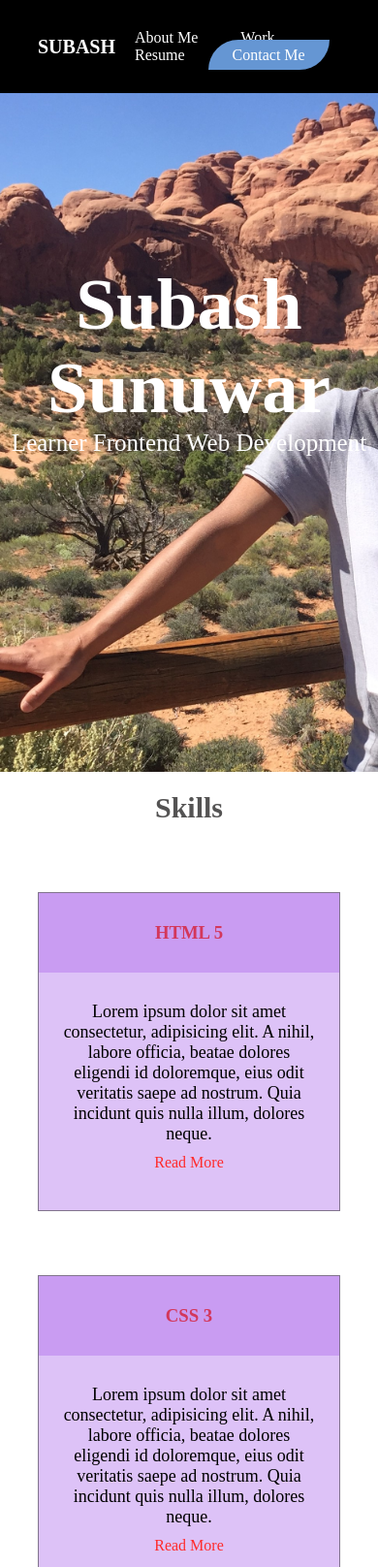
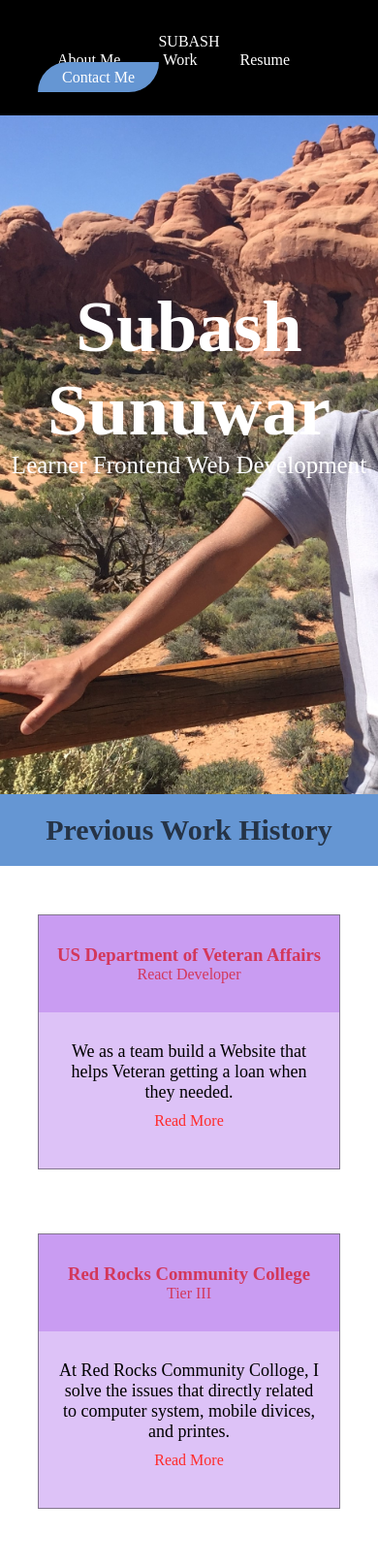
Before and after one commit to Subashsunar/Homework-2, a plain HTML site: page index.html in a window 390 px wide. Shown: the top 1616 px of the page at 97% size. Drawn offline with Linux system fonts and the light colour scheme; a web font is replaced by a local one.

Commit message:
Added contact-me.html and contact-me.css file and made nav link clickable.

```diff
--- /dev/null
+++ b/Assets/css/contact-me.css
@@ -0,0 +1,77 @@
+
+/* This styling is for Contact Me Page. */
+/* Google fonts for font style. CITE: https://fonts.google.com/ */
+@import url("https://fonts.googleapis.com/css2?family=DM+Serif+Text&display=swap");
+
+/* Selecting all page using universal selector (*). */
+* {
+box-sizing: border-box;
+margin: 0;
+padding: 0;
+}
+
+/* Styling a h2 from header section of the HTML. */
+.name-logo {
+transition: all 0.3s ease 0s;
+font-size: 20px;
+color: White;
+}
+
+/* This is the background of the page */
+header {
+background-color: black;
+display: flex;
+justify-content: space-between;
+align-items: center;
+padding: 30px 10%;
+}
+
+/* Added hever effect on span tag / logo */
+span:hover {
+color: #6596d3;
+}
+
+/* Styling a lists elements from header tag. */
+li,
+a {
+font-family: "DM Serif Text", serif;
+font-weight: 500;
+font-size: 16px;
+color: white;
+text-decoration: none;
+}
+
+/* This is the styling of the nav lists */
+.nav-lists {
+list-style: none;
+}
+
+.nav-lists li {
+display: inline-block;
+padding: 0 20px;
+}
+
+.nav-lists li a {
+transition: all 0.3s ease 0s;
+}
+
+.nav-lists li a:hover {
+color: #6596d3;
+}
+
+.contact-me {
+background-color: #6596d3;
+padding: 7px 25px;
+border: none;
+transition: all 0.3s ease 0s;
+border-radius: 40px 0 40px 0;
+}
+
+/* This interactive hover effect applies on Contact me link. */
+.contact-me:hover {
+background-color: #569aecab;
+}
+
+.contact-me:hover {
+background-color: #569aecab;
+}
--- a/Assets/css/style.css
+++ b/Assets/css/style.css
@@ -100,7 +100,7 @@ h1 {
   color: crimson;
 }
 
-/* This is teh heading of the main container */
+/* This is the heading of the main container. */
 .heading {
   text-align: center;
   font-size: 30px;
@@ -108,6 +108,10 @@ h1 {
   color: rgba(10, 9, 9, 0.699);
 }
 
+#work-history {
+  background-color: #6596d3;
+  height: auto;
+}
 /* This is the styling for row component. */
 .row {
   display: flex;
@@ -122,7 +126,7 @@ h1 {
   background-color: rgba(137, 43, 226, 0.288);
   border: 1px solid rgba(49, 46, 46, 0.527);
   margin-bottom: 50px;
-  transition: 0.1s;
+  /* transition: 0.1s; */
 }
 
 .card:hover {
@@ -131,6 +135,7 @@ h1 {
   border: 1px solid rgba(10, 70, 18, 0.658);
   margin-bottom: 50px;
   transition: 0.1s;
+  transition-delay: .1s;
 }
 
 .card-header {
@@ -143,6 +148,7 @@ h1 {
 .card-header:hover {
   background-color: rgba(43, 174, 226, 0.603);
   color: #2212fa9f;
+
 }
 
 .card-body {
@@ -164,11 +170,24 @@ h1 {
 }
 
 .card:hover {
-  transition: scale(1.05);
-  box-shadow: 0 0 40px -10px rgba(0, 0, 0, 0.25);
+  /* transition: scale(55); */
+  /* box-shadow: 0 0 40px -10px rgba(0, 0, 0, 0.644); */
 }
 
-/* Media qyery: for responsive effect on different diveces. */
+/* Media qyery: for responsive effect on different diveces.
+ This is for header and banner section of the HTML */
+
+@media screen and (max-width: 768px) {
+  header {
+    flex-direction: column;
+  }
+
+  .banner-section {
+    width: 100%;
+  }
+}
+
+/* These media query is for main section of the HTML */
 
 @media screen and (max-width: 900px) {
   .card {
--- a/index.html
+++ b/index.html
@@ -6,24 +6,27 @@
     <meta name="viewport" content="width=device-width, initial-scale=1.0" />
 
     <!-- This is my title of the page. -->
-    <title>Subash Sunuwar Portfolio</title>
+    <title>Subash Sunuwar | Portfolio</title>
+    <!-- CSS file link -->
     <link rel="stylesheet" href="./Assets/css/style.css" />
+    <!-- Contact Page link -->
+    <link href="contact-me.html">
   </head>
   <body>
     <!-- This is my header section with nav lists. -->
     <header>
       <h2 class="name-logo">
-        <span>SUBASH</span>
+        <a href="index.html"><span>SUBASH</span></a>
       </h2>
       <nav class="nav-lists">
         <li><a href="#">About Me</a></li>
-        <li><a href="#">Work</a></li>
-        <li><a href="#">Resume</a></li>
-        <a href="#" class="contact-me">Contact Me</a>
+        <li><a href="#work-history">Work</a></li>
+        <li><a href="/Assets/Resume/Resume.docx">Resume</a></li>
+        <a href="contact-me.html" class="contact-me">Contact Me</a>
       </nav>
     </header>
 
-    <!-- This is the banner section of teh page. -->
+    <!-- This is the banner section of the page. -->
     <section class="banner-section">
       <h1>
         <span>S</span><span>u</span><span>b</span><span>a</span><span>s</span
@@ -41,36 +44,32 @@
 
     <!-- This is the main page of the HTML  -->
     <main class="container">
-      <div class="heading">
-        <h2>Skills</h2>
+      <div class="heading" id="work-history">
+        <h2>Previous Work History</h2>
       </div>
 
       <!-- This is the parent component of all the cards  -->
       <article class="row">
         <div class="card">
           <div class="card-header">
-            <h3>HTML 5</h3>
+            <h3>US Department of Veteran Affairs</h3>
+            <p>React Developer</p>
           </div>
           <div class="card-body">
             <p>
-              Lorem ipsum dolor sit amet consectetur, adipisicing elit. A nihil,
-              labore officia, beatae dolores eligendi id doloremque, eius odit
-              veritatis saepe ad nostrum. Quia incidunt quis nulla illum,
-              dolores neque.
+              We as a team build a Website that helps Veteran getting a loan when they needed.
             </p>
             <a href="#" class="btn">Read More</a>
           </div>
         </div>
         <div class="card">
           <div class="card-header">
-            <h3>CSS 3</h3>
+            <h3>Red Rocks Community College</h3>
+            <p>Tier III</p>
           </div>
           <div class="card-body">
             <p>
-              Lorem ipsum dolor sit amet consectetur, adipisicing elit. A nihil,
-              labore officia, beatae dolores eligendi id doloremque, eius odit
-              veritatis saepe ad nostrum. Quia incidunt quis nulla illum,
-              dolores neque.
+              At Red Rocks Community Colloge, I solve the issues that directly related to computer system, mobile divices, and printes.
             </p>
             <a href="#" class="btn">Read More</a>
           </div>
```
Also changed, not shown: contact-me.html (added, +53 -0 lines), 1 other file.
